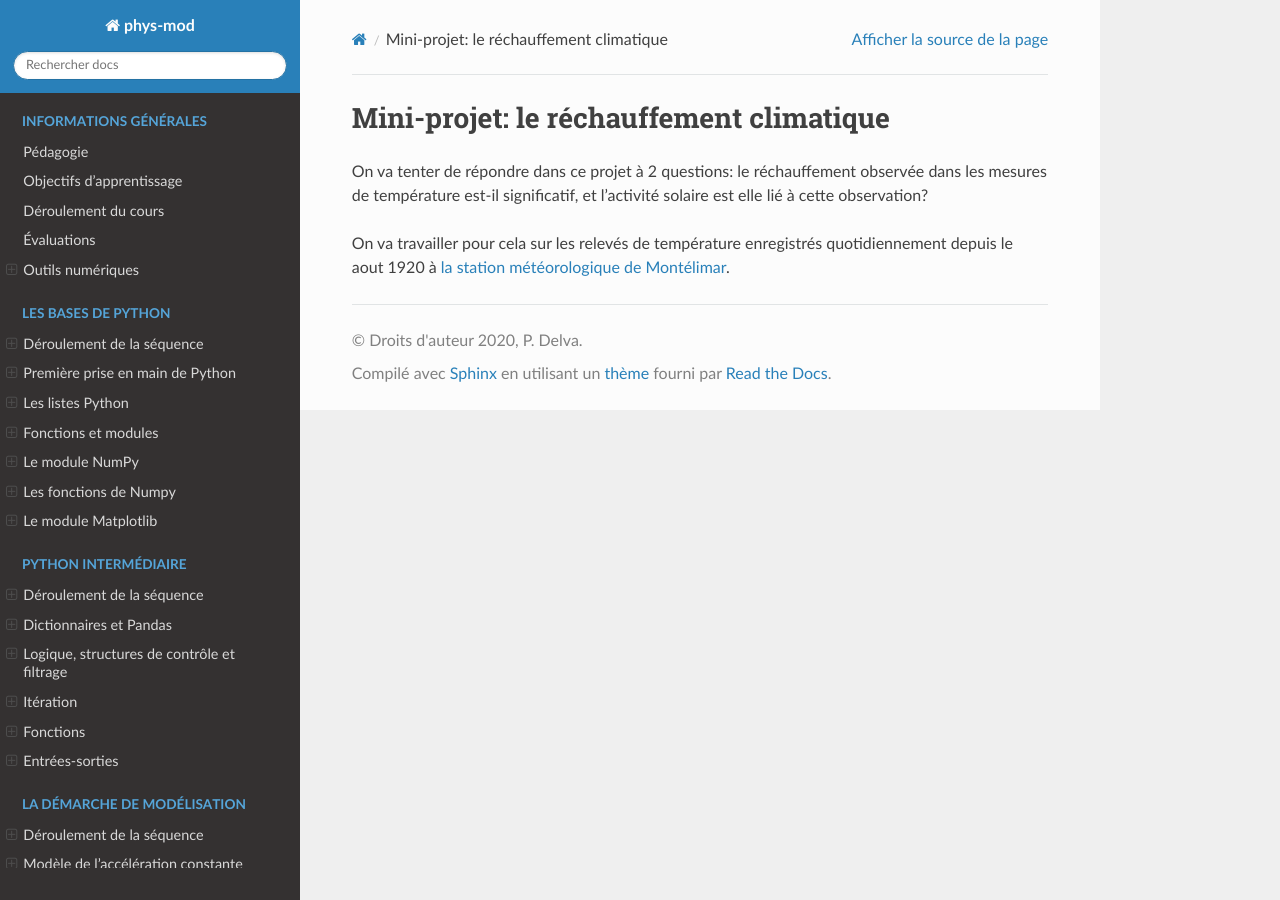
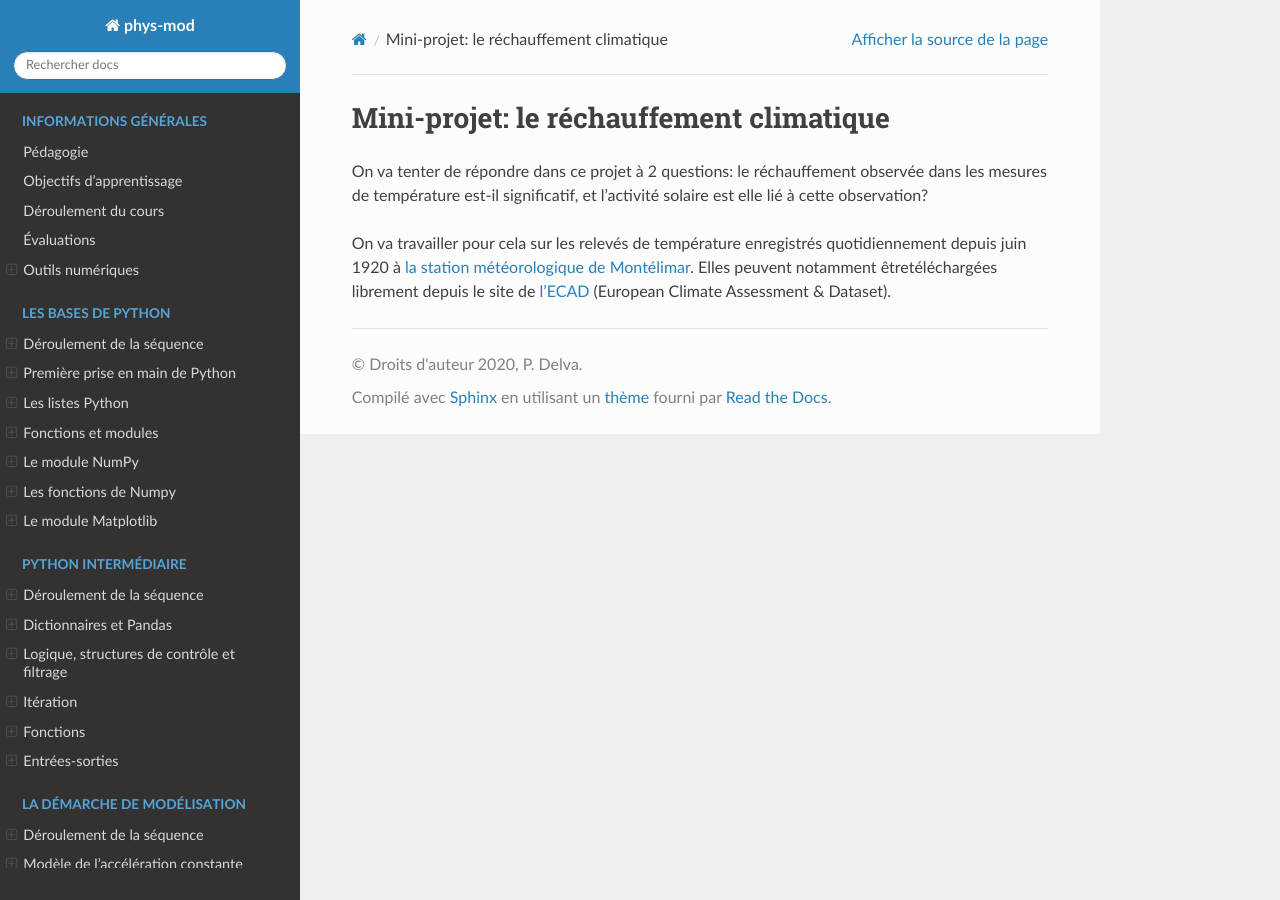
Before and after one commit to phys-mod/site, a Sphinx documentation site: the page built from source/sequences/05-ajustement-modele/rechauffement_climatique.rst, in a window 1280 px wide. Built offline with Sphinx 7.4.7 and the Read the Docs theme 2.0.0, drawn with Linux system fonts in a browser that asks for light colours.

Commit message:
Update rechauffement_climatique.rst

```diff
--- a/source/sequences/05-ajustement-modele/rechauffement_climatique.rst
+++ b/source/sequences/05-ajustement-modele/rechauffement_climatique.rst
@@ -5,4 +5,4 @@ Mini-projet: le réchauffement climatique
 
 On va tenter de répondre dans ce projet à 2 questions: le réchauffement observée dans les mesures de température est-il significatif, et l'activité solaire est elle lié à cette observation?
 
-On va travailler pour cela sur les relevés de température enregistrés quotidiennement depuis le aout 1920 à `la station météorologique de Montélimar <https://donneespubliques.meteofrance.fr/metadonnees_publiques/fiches/fiche_26198001.pdf>`_.
+On va travailler pour cela sur les relevés de température enregistrés quotidiennement depuis juin 1920 à `la station météorologique de Montélimar <https://donneespubliques.meteofrance.fr/metadonnees_publiques/fiches/fiche_26198001.pdf>`_. Elles peuvent notamment êtretéléchargées librement depuis le site de `l'ECAD <https://www.ecad.eu/>`_ (European Climate Assessment & Dataset).
```
